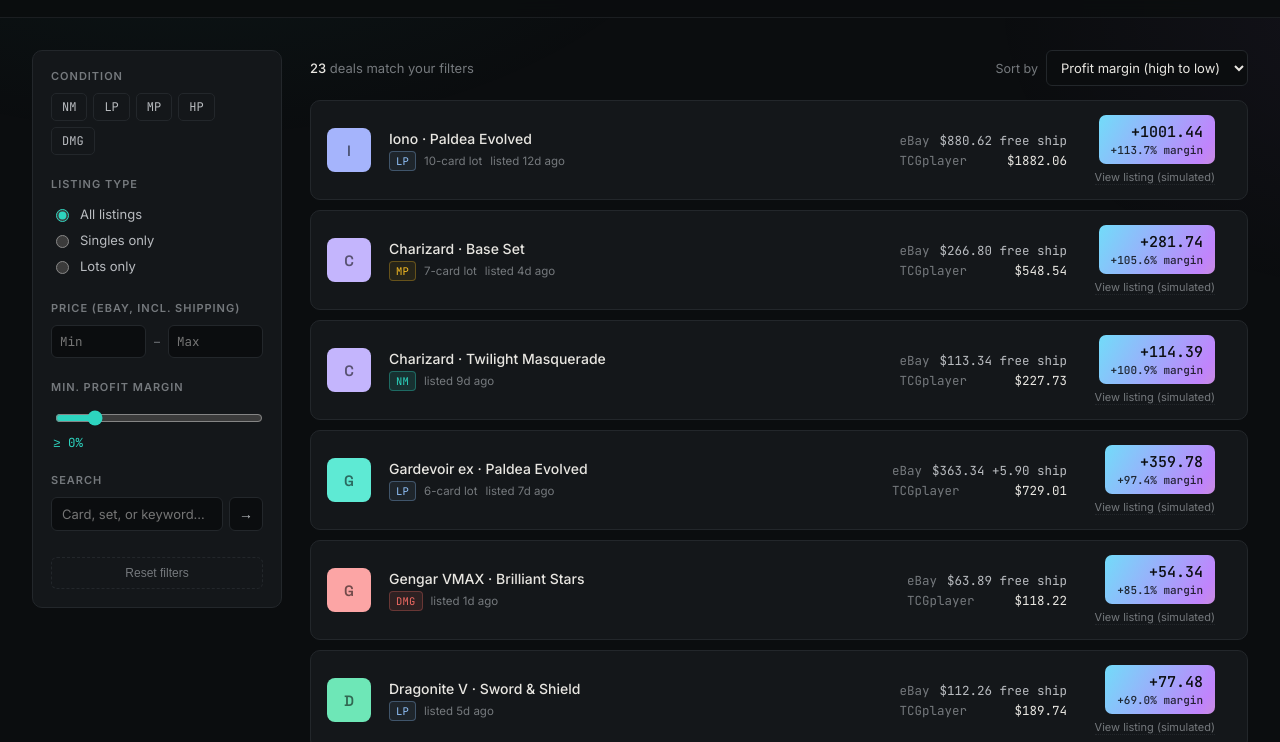
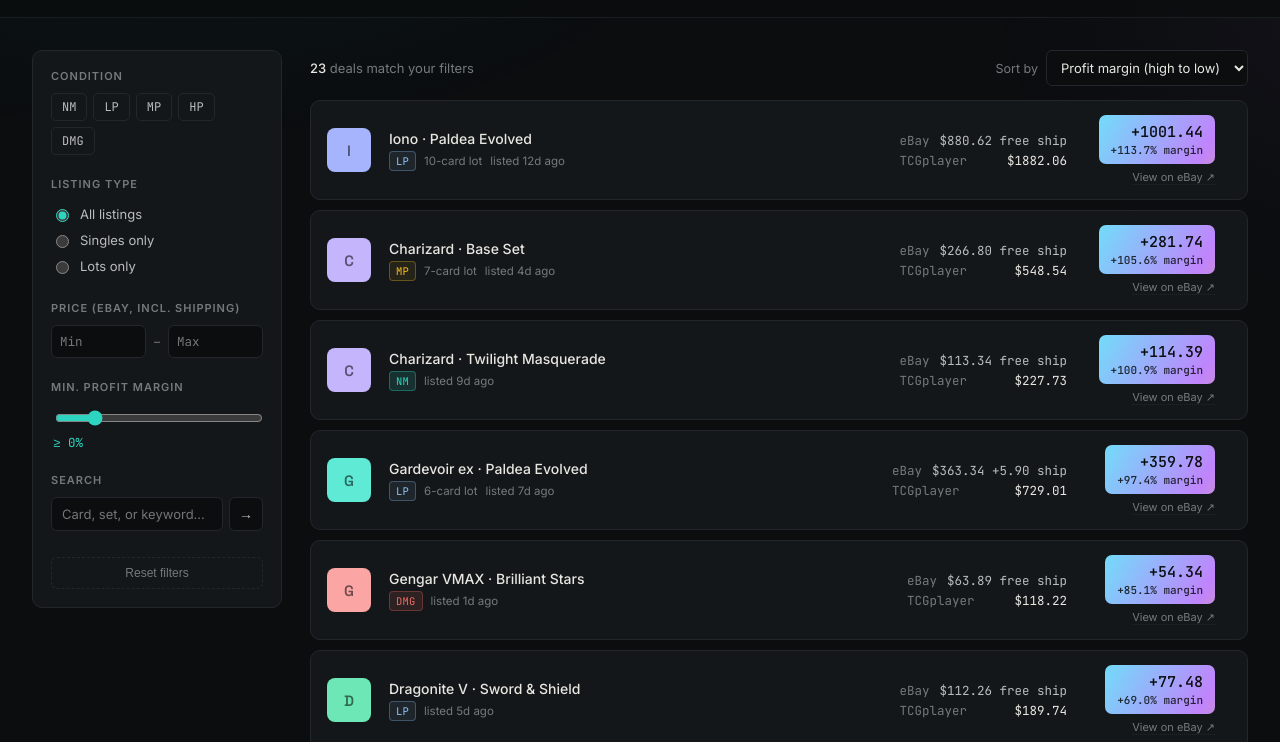
Before and after one commit to Sn8k3/cardscanner, a website: page index.html in a window 1280 px wide. Shown: the part 76-818 px from the top of the page. Drawn offline with Linux system fonts and the light colour scheme; no server answers.

Commit message:
Add ebaySearchUrl function for eBay links

```diff
--- a/index.html
+++ b/index.html
@@ -795,6 +795,12 @@
 
   function money(n){ return "$" + n.toFixed(2); }
 
+  function ebaySearchUrl(card, set, condition){
+    const conditionWord = { NM: "near mint", LP: "lightly played", MP: "moderately played", HP: "heavily played", DMG: "damaged" }[condition] || "";
+    const q = [card, set, conditionWord].filter(Boolean).join(" ");
+    return "https://www.ebay.com/sch/i.html?_nkw=" + encodeURIComponent(q);
+  }
+
   function currentList(){
     let list = deals.filter(d => {
       if(state.conditions.size > 0 && !state.conditions.has(d.condition)) return false;
@@ -882,9 +888,10 @@
             ${isPos ? "+" : "−"}${money(Math.abs(d.profit)).slice(1)}
             <span class="pct">${d.marginPct >= 0 ? "+" : ""}${d.marginPct.toFixed(1)}% margin</span>
           </div>
-          ${d.itemWebUrl
-            ? `<a class="list-link" href="${d.itemWebUrl}" target="_blank" rel="noopener">View on eBay ↗</a>`
-            : `<a class="list-link" href="#" onclick="return false;">View listing (simulated)</a>`}
+          ${(() => {
+            const url = d.itemWebUrl || ebaySearchUrl(d.card, d.set, d.condition);
+            return `<a class="list-link" href="${url}" target="_blank" rel="noopener">View on eBay ↗</a>`;
+          })()}
         </div>
       `;
       container.appendChild(row);
```
